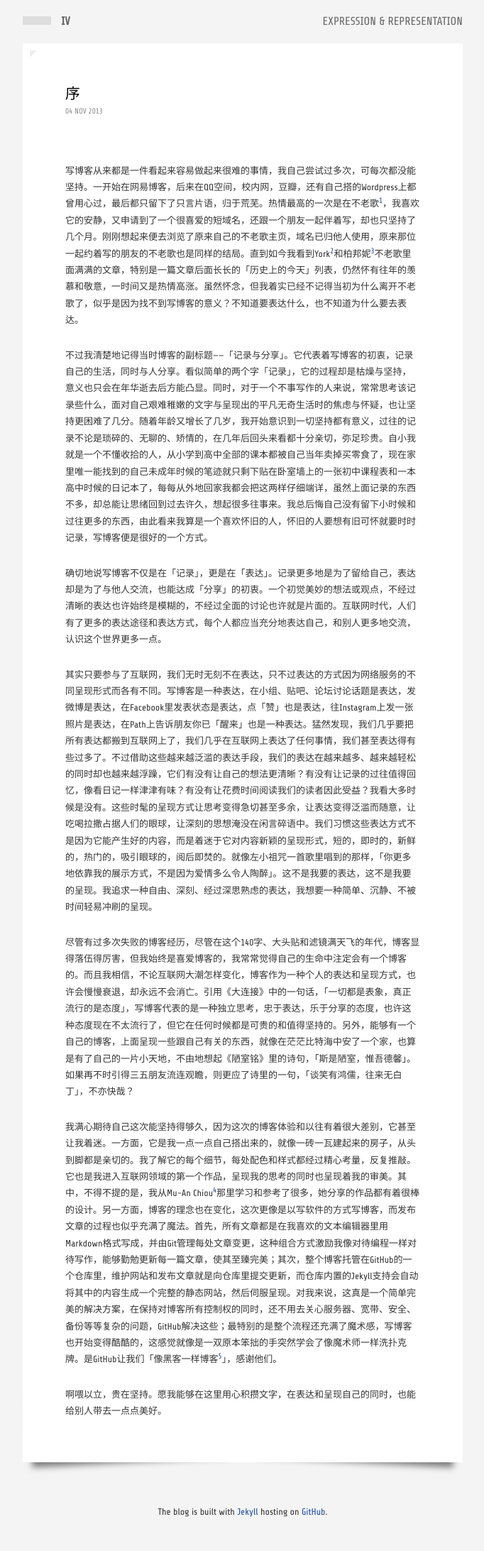
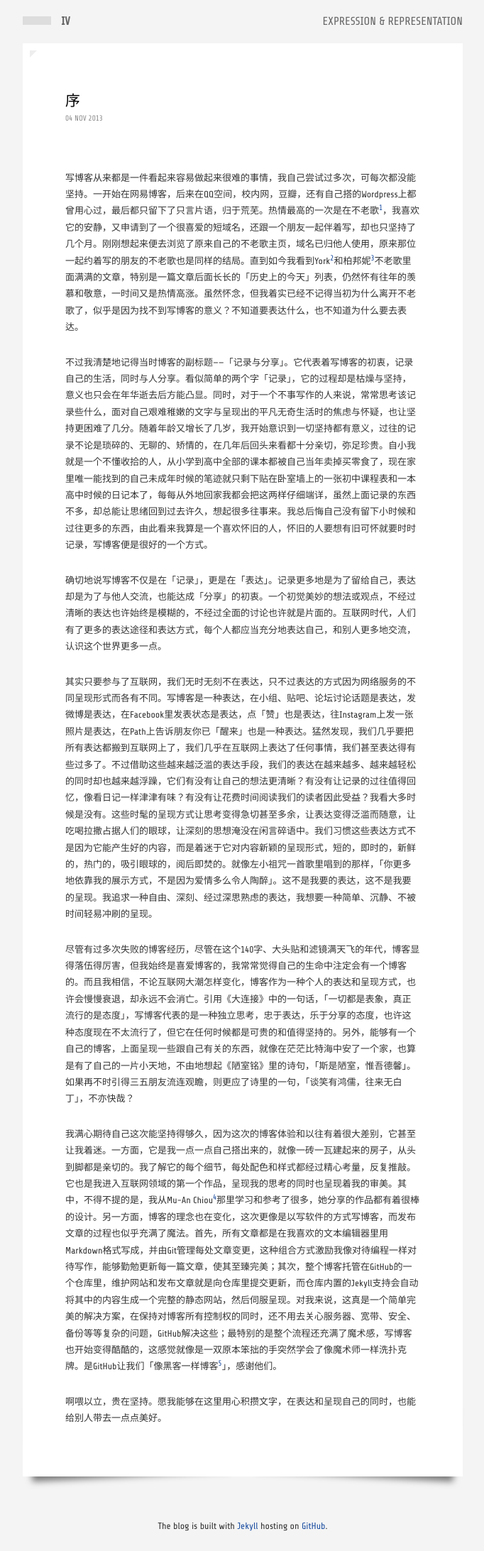
Before and after one commit to kidlj/awei, a Jekyll site: the page built from index.html, in a window 1280 px wide. Shown: the whole page at 71% size, without its empty margins (298-980 px from the left). Built offline with Jekyll 4.4.1, drawn with Linux system fonts in a browser that asks for light colours; Markdown is read by kramdown in place of the engine named in the settings.

Commit message:
article padding tweak

```diff
--- a/css/style.css
+++ b/css/style.css
@@ -73,7 +73,7 @@ sup {
 	transform: rotate(3deg); }
 
 article {
-	padding: 60px 60px;
+	padding: 70px 60px;
 	background-color: #fff;
 	font-size: 13px;
 	font-family: 'Share Tech', sans-serif;
```
